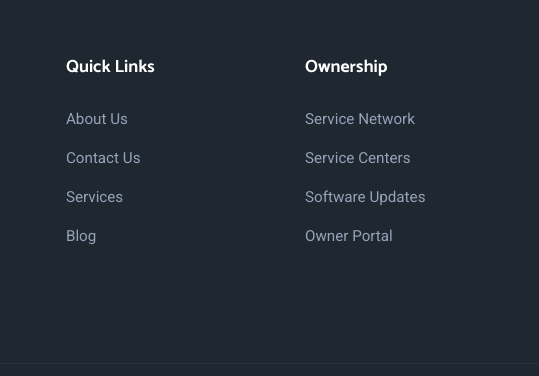
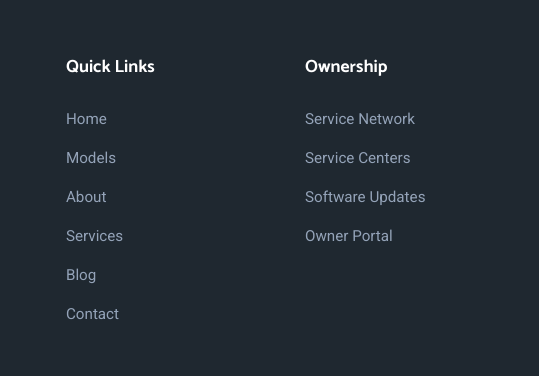
Before and after one commit to Yukesh1030/Automative, a plain HTML site: page about.html in a window 1280 px wide. Shown: the part 4897-5273 px from the top of the page, 365-904 px from the left. Drawn offline with nearby package versions, Linux system fonts and the light colour scheme.

Commit message:
Update Quick Links footer list to include Home, Models, About, Services, Blog, and Contact links across all pages

```diff
--- a/about.html
+++ b/about.html
@@ -823,10 +823,12 @@
         <div class="footer-column" data-aos="fade-up" data-aos-delay="100">
           <h4 class="footer-heading">Quick Links</h4>
           <ul class="footer-links">
-            <li><a href="about.html">About Us</a></li>
-            <li><a href="contact.html">Contact Us</a></li>
+            <li><a href="index.html">Home</a></li>
+            <li><a href="vehicles.html">Models</a></li>
+            <li><a href="about.html">About</a></li>
             <li><a href="services.html">Services</a></li>
             <li><a href="blog.html">Blog</a></li>
+            <li><a href="contact.html">Contact</a></li>
           </ul>
         </div>
 
```
Also changed, not shown: blog.html (+4 -2 lines), contact.html (+4 -2 lines), index.html (+4 -2 lines), services.html (+4 -2 lines), vehicles.html (+4 -2 lines).
